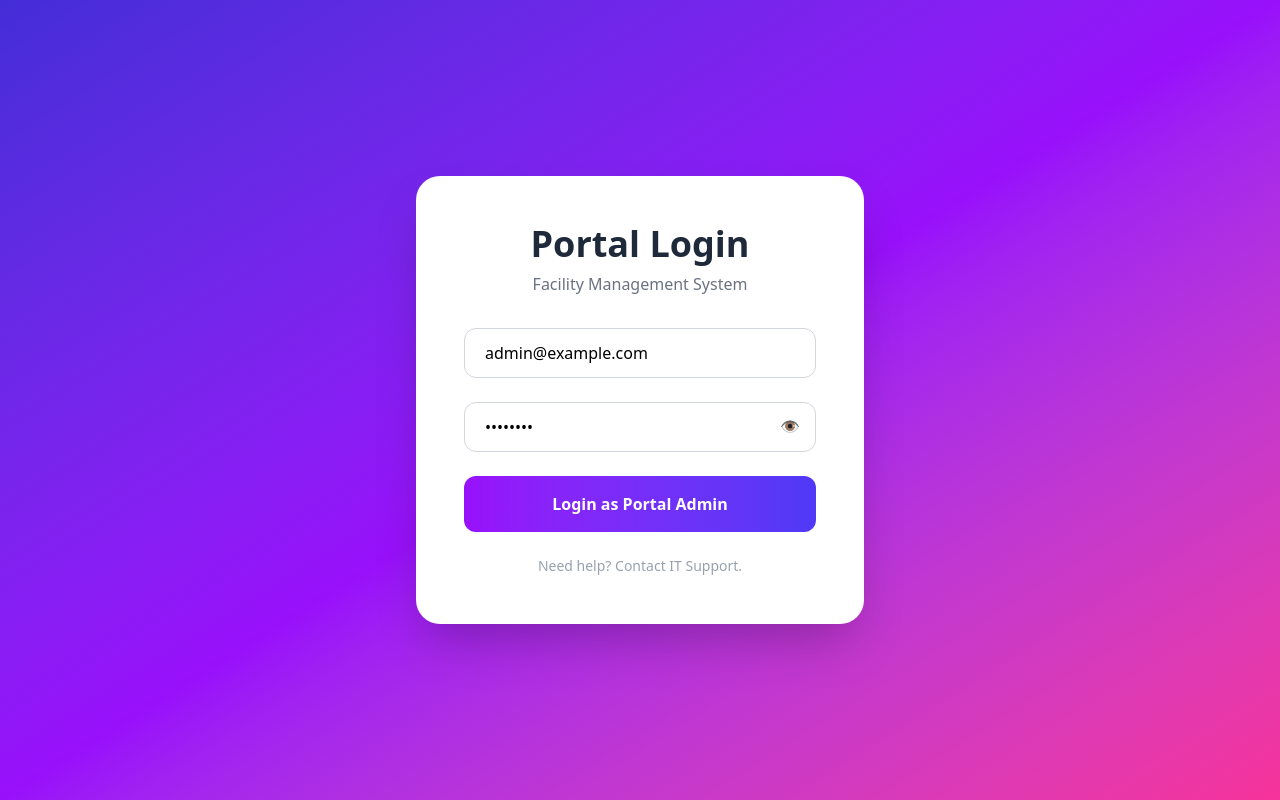
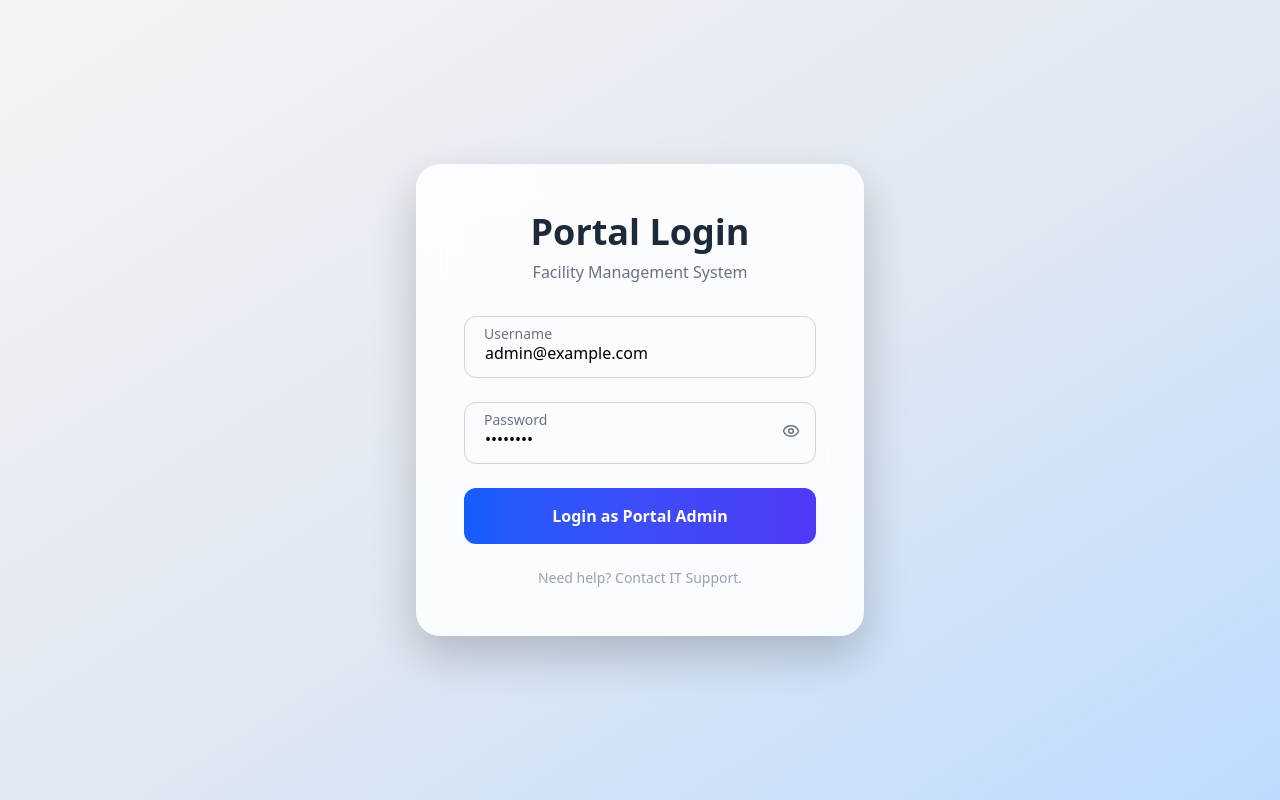
Before and after one commit to ahmed-gillani/Login-App, a React (Vite) app: page /login in a window 1280 px wide. Built offline with nearby package versions, Linux system fonts and the light colour scheme.

Commit message:
feat(ui): upgrade login and dashboard UI , and clean logs

```diff
--- a/src/api/chatApi.js
+++ b/src/api/chatApi.js
@@ -52,7 +52,6 @@ export const sendChatMessage = async (message, onStreamChunk) => {
 
     return { answer: fullText };
   } catch (error) {
-    console.error("Chat API Error:", error);
     throw error;
   }
 };
--- a/src/components/Dropdown.jsx
+++ b/src/components/Dropdown.jsx
@@ -25,7 +25,7 @@ export default function Dropdown({ label = "Menu", items = [], icon }) {
           flex items-center justify-between
           px-4
           rounded-lg
-          bg-gradient-to-r from-indigo-600 via-purple-600 to-pink-500
+          bg-linear-to-r from-indigo-600 via-purple-600 to-pink-500
           text-white font-semibold
           shadow
           hover:scale-105
--- a/src/components/PoliciesTable.jsx
+++ b/src/components/PoliciesTable.jsx
@@ -29,7 +29,6 @@ export default function PoliciesTable() {
 
       setPolicies(trimmed);
     } catch (err) {
-      console.error("Full error object:", err);
       if (err?.response) {
         setError(
           `HTTP ${err.response.status} - ${err.response.statusText || ""} - Check if /api/policies/ exists`
--- a/src/components/Sidebar.jsx
+++ b/src/components/Sidebar.jsx
@@ -69,7 +69,7 @@ export default function Sidebar({
         {/* Top Header */}
         <div className="flex items-center justify-between p-4 border-b dark:border-slate-700">
           <div className="flex items-center gap-3">
-            <div className="w-10 h-10 rounded-lg bg-gradient-to-br from-sky-500 to-blue-600 text-white flex items-center justify-center font-bold">
+            <div className="w-10 h-10 rounded-lg bg-linear-to-br from-sky-500 to-blue-600 text-white flex items-center justify-center font-bold">
               AI
             </div>
             <span className="font-semibold text-slate-800 dark:text-slate-100 text-lg">
--- a/src/context/AuthContext.jsx
+++ b/src/context/AuthContext.jsx
@@ -36,7 +36,6 @@ export default function AuthProvider({ children }) {
 
       return null;
     } catch (err) {
-      console.error("[refreshToken ERROR]:", err?.response?.data || err);
       logout();
       return null;
     }
--- a/src/pages/Dashboard.jsx
+++ b/src/pages/Dashboard.jsx
@@ -25,6 +25,7 @@ export default function Dashboard() {
   const { user, logout } = useContext(AuthContext);
   const navigate = useNavigate();
 
+  // Data for main chart
   const data = [
     { name: "Jan", apiCalls: 30 },
     { name: "Feb", apiCalls: 45 },
@@ -34,9 +35,20 @@ export default function Dashboard() {
     { name: "Jun", apiCalls: 90 },
   ];
 
+  // Data for mini sparkline charts in stat cards
+  const sparkData = [
+    { value: 20 },
+    { value: 35 },
+    { value: 25 },
+    { value: 40 },
+    { value: 30 },
+    { value: 45 },
+    { value: 50 },
+  ];
+
   if (!user) {
     return (
-      <div className="flex items-center justify-center min-h-screen">
+      <div className="flex items-center justify-center min-h-screen bg-gradient-to-br from-gray-100 via-slate-200 to-blue-200">
         <p className="text-gray-600 text-lg">
           Loading user... If this persists, please login again.
         </p>
@@ -45,16 +57,16 @@ export default function Dashboard() {
   }
 
   return (
-    <div className="min-h-screen bg-linear-to-br from-indigo-600 via-purple-600 to-pink-500 p-6">
+    <div className="min-h-screen bg-gradient-to-br from-gray-100 via-slate-200 to-blue-200 p-6">
       <div className="max-w-7xl mx-auto">
 
         {/* Header */}
         <div className="flex flex-col sm:flex-row justify-between items-start sm:items-center mb-8">
           <div>
-            <h1 className="text-4xl font-extrabold text-white mb-2">
+            <h1 className="text-4xl font-extrabold text-gray-900 mb-1">
               Welcome, {user.first_name}!
             </h1>
-            <p className="text-indigo-200 text-lg">
+            <p className="text-gray-600 text-lg">
               Facility Management Dashboard
             </p>
           </div>
@@ -89,15 +101,39 @@ export default function Dashboard() {
 
         {/* Stats */}
         <div className="grid grid-cols-1 sm:grid-cols-2 lg:grid-cols-4 gap-6 mb-8">
-          <StatCard icon={<FaUser />} label="Username" value={user.username} color="indigo" />
-          <StatCard icon={<FaBuilding />} label="Facility" value={user.facility?.name} color="purple" />
-          <StatCard icon={<FaUserShield />} label="Role" value={user.role?.name} color="pink" />
-          <StatCard icon={<FaChartLine />} label="Email" value={user.email} color="green" />
+          <StatCard
+            icon={<FaUser />}
+            label="Username"
+            value={user.username}
+            color="blue"
+            sparkData={sparkData}
+          />
+          <StatCard
+            icon={<FaBuilding />}
+            label="Facility"
+            value={user.facility?.name}
+            color="indigo"
+            sparkData={sparkData}
+          />
+          <StatCard
+            icon={<FaUserShield />}
+            label="Role"
+            value={user.role?.name}
+            color="cyan"
+            sparkData={sparkData}
+          />
+          <StatCard
+            icon={<FaChartLine />}
+            label="Email"
+            value={user.email}
+            color="green"
+            sparkData={sparkData}
+          />
         </div>
 
-        {/* Chart */}
-        <div className="bg-white rounded-3xl shadow-2xl p-6 mb-6">
-          <h2 className="text-2xl font-bold text-gray-800 mb-6">
+        {/* Main Chart */}
+        <div className="bg-white rounded-2xl shadow-lg p-6">
+          <h2 className="text-2xl font-bold text-gray-900 mb-6">
             API Calls Over Time
           </h2>
 
@@ -110,25 +146,45 @@ export default function Dashboard() {
               <Line
                 type="monotone"
                 dataKey="apiCalls"
-                stroke="#6366F1"
+                stroke="#2563EB"
                 strokeWidth={3}
               />
             </LineChart>
           </ResponsiveContainer>
         </div>
-
       </div>
     </div>
   );
 }
 
-function StatCard({ icon, label, value, color }) {
+// -----------------------
+// Animated Stat Card with Sparkline
+// -----------------------
+function StatCard({ icon, label, value, color, sparkData }) {
   return (
-    <div className="bg-white rounded-2xl shadow-lg p-6 flex items-center gap-4">
-      <div className={`w-10 h-10 text-${color}-500`}>{icon}</div>
-      <div>
-        <p className="text-gray-500">{label}</p>
-        <p className="text-gray-900 font-bold">{value}</p>
+    <div className="bg-white rounded-2xl shadow-md p-5 flex flex-col gap-3
+      hover:shadow-xl hover:scale-105 transition-transform duration-300">
+      <div className="flex items-center gap-3">
+        <div className={`text-${color}-500 w-10 h-10 flex items-center justify-center text-xl`}>
+          {icon}
+        </div>
+        <div>
+          <p className="text-gray-500 text-sm">{label}</p>
+          <p className="text-gray-900 font-semibold">{value}</p>
+        </div>
+      </div>
+      <div className="h-10">
+        <ResponsiveContainer width="100%" height="100%">
+          <LineChart data={sparkData}>
+            <Line
+              type="monotone"
+              dataKey="value"
+              stroke={`var(--tw-${color}-500)`}
+              strokeWidth={2}
+              dot={false}
+            />
+          </LineChart>
+        </ResponsiveContainer>
       </div>
     </div>
   );
--- a/src/pages/Login.jsx
+++ b/src/pages/Login.jsx
@@ -1,6 +1,7 @@
 // src/pages/Login.jsx
 import React, { useState, useContext } from "react";
 import { useNavigate } from "react-router-dom";
+import { Eye, EyeOff, Loader2 } from "lucide-react";
 import api from "../api/axios";
 import { AuthContext } from "../context/AuthContext";
 
@@ -9,19 +10,18 @@ export default function Login() {
   const [password, setPassword] = useState("admin123");
   const [loading, setLoading] = useState(false);
   const [error, setError] = useState("");
-  const [showPassword, setShowPassword] = useState(false); // <-- added
+  const [showPassword, setShowPassword] = useState(false);
 
   const navigate = useNavigate();
   const { setUser } = useContext(AuthContext);
 
+  // 🔒 LOGIN LOGIC (UNCHANGED)
   const handleSubmit = async (e) => {
     e.preventDefault();
     setLoading(true);
     setError("");
 
     try {
-      // ⬇⬇⬇ MUST SEND withCredentials for cookie
-      "Login payload:", { email, password };
       const res = await api.post(
         "/api/users/login/",
         {
@@ -32,8 +32,6 @@ export default function Login() {
       );
 
       const user = res.data.user;
-
-      // access returned manually, refresh in HttpOnly cookie
       const access = res.data.tokens.access;
 
       localStorage.setItem("access_token", access);
@@ -42,7 +40,6 @@ export default function Login() {
       setUser(user);
       navigate("/dashboard");
     } catch (err) {
-      console.error(err);
       setError(
         err.response?.data?.detail ||
           err.response?.data?.message ||
@@ -54,9 +51,18 @@ export default function Login() {
   };
 
   return (
-    <div className="min-h-screen flex items-center justify-center bg-linear-to-br from-indigo-700 via-purple-600 to-pink-500 p-4">
-      <div className="w-full max-w-md">
-        <div className="bg-white rounded-3xl shadow-2xl p-10 sm:p-12">
+    <div
+      className="min-h-screen flex items-center justify-center px-4
+      bg-gradient-to-br from-gray-100 via-slate-200 to-blue-200"
+    >
+      {/* Glass Card */}
+      <div
+        className="w-full max-w-md bg-white/85 backdrop-blur-xl
+        rounded-3xl shadow-[0_20px_45px_rgba(0,0,0,0.2)]
+        p-10 sm:p-12 animate-fadeIn"
+      >
+
+        {/* Title */}
         <h2 className="text-4xl font-extrabold text-center text-gray-800 mb-2">
           Portal Login
         </h2>
@@ -64,49 +70,85 @@ export default function Login() {
           Facility Management System
         </p>
 
+        {/* Error */}
         {error && (
-            <div className="mb-6 p-4 bg-red-50 border border-red-300 text-red-700 rounded-lg text-sm animate-shake">
+          <div
+            className="mb-6 p-4 bg-red-50 border border-red-300
+            text-red-700 rounded-lg text-sm"
+          >
             {error}
           </div>
         )}
 
+        {/* Form */}
         <form onSubmit={handleSubmit} className="space-y-6">
+          {/* Email */}
+          <div className="relative">
             <input
               type="text"
               value={email}
               onChange={(e) => setEmail(e.target.value)}
-              placeholder="Username (email)"
-              className="w-full px-5 py-3 border border-gray-300 rounded-xl focus:ring-2 focus:ring-purple-500 focus:border-transparent outline-none transition duration-300"
               required
+              placeholder=" "
+              className="peer w-full px-5 pt-6 pb-3 border border-gray-300 rounded-xl
+              focus:ring-2 focus:ring-blue-500 focus:border-transparent
+              outline-none transition"
             />
+            <label
+              className="absolute left-5 top-2 text-sm text-gray-500 transition-all
+              peer-placeholder-shown:top-4 peer-placeholder-shown:text-base
+              peer-focus:top-2 peer-focus:text-sm"
+            >
+              Username
+            </label>
+          </div>
 
+          {/* Password */}
           <div className="relative">
             <input
               type={showPassword ? "text" : "password"}
               value={password}
               onChange={(e) => setPassword(e.target.value)}
-                placeholder="Password"
-                className="w-full px-5 py-3 pr-12 border border-gray-300 rounded-xl focus:ring-2 focus:ring-purple-500
-               focus:border-transparent outline-none transition duration-300"
               required
+              placeholder=" "
+              className="peer w-full px-5 pt-6 pb-3 pr-12 border border-gray-300 rounded-xl
+              focus:ring-2 focus:ring-blue-500 focus:border-transparent
+              outline-none transition"
             />
+            <label
+              className="absolute left-5 top-2 text-sm text-gray-500 transition-all
+              peer-placeholder-shown:top-4 peer-placeholder-shown:text-base
+              peer-focus:top-2 peer-focus:text-sm"
+            >
+              Password
+            </label>
 
-              {/* 👁 Eye Icon */}
-              <span
-                className="absolute right-4 top-3 cursor-pointer text-gray-500 hover:text-gray-800 transition select-none"
+            <button
+              type="button"
               onClick={() => setShowPassword(!showPassword)}
+              className="absolute right-4 top-5 text-gray-500 hover:text-gray-800 transition"
             >
-                {showPassword ? "🙈" : "👁️"}
-              </span>
+              {showPassword ? <EyeOff size={18} /> : <Eye size={18} />}
+            </button>
           </div>
 
-
+          {/* Button */}
           <button
             type="submit"
             disabled={loading}
-              className="w-full bg-linear-to-r from-purple-600 to-indigo-600 text-white font-bold py-4 rounded-xl hover:shadow-xl transform hover:scale-105 transition duration-300 disabled:opacity-70"
+            className="w-full flex items-center justify-center gap-2
+            bg-gradient-to-r from-blue-600 to-indigo-600
+            text-white font-bold py-4 rounded-xl
+            transition disabled:opacity-70"
           >
-              {loading ? "Logging in..." : "Login as Portal Admin"}
+            {loading ? (
+              <>
+                <Loader2 className="animate-spin" size={18} />
+                Logging in...
+              </>
+            ) : (
+              "Login as Portal Admin"
+            )}
           </button>
         </form>
 
@@ -115,6 +157,5 @@ export default function Login() {
         </p>
       </div>
     </div>
-    </div>
   );
 }
--- a/src/styles/index.css
+++ b/src/styles/index.css
@@ -5,3 +5,18 @@
 html {
   color-scheme: light dark;
 }
+
+@keyframes fadeIn {
+  from {
+    opacity: 0;
+    transform: translateY(20px);
+  }
+  to {
+    opacity: 1;
+    transform: translateY(0);
+  }
+}
+
+.animate-fadeIn {
+  animation: fadeIn 0.6s ease-out;
+}
```
Lines whose indentation alone changed are shown as unchanged.
